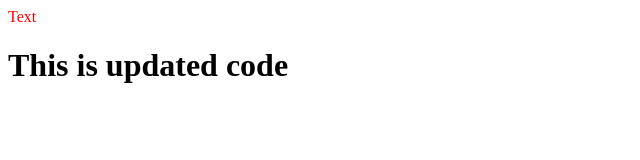
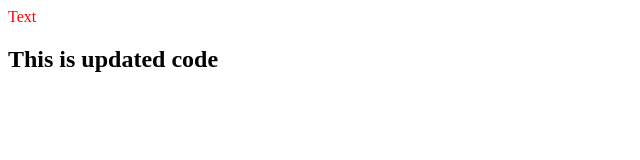
Before and after one commit to RKar001/firsthtmlrepo, a plain HTML site: page index.html in a window 1280 px wide. Shown: the whole page, without its empty margins (0-640 px from the left). Drawn offline with Linux system fonts and the light colour scheme.

Commit message:
Edited commit

```diff
--- a/index.html
+++ b/index.html
@@ -22,6 +22,6 @@
         </p>
     </div>
 
-    <h1>This is updated code</h1>
+    <h2>This is updated code</h2>
 </body>
 </html>
```
